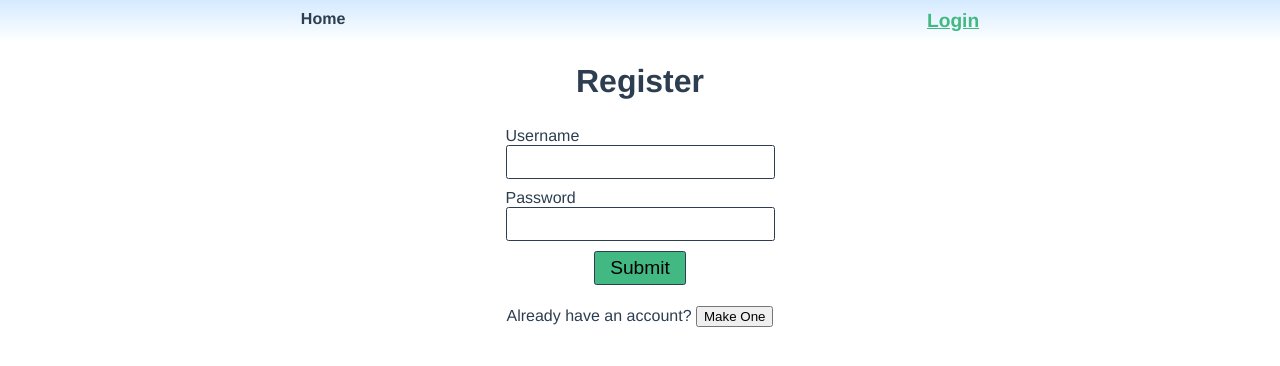
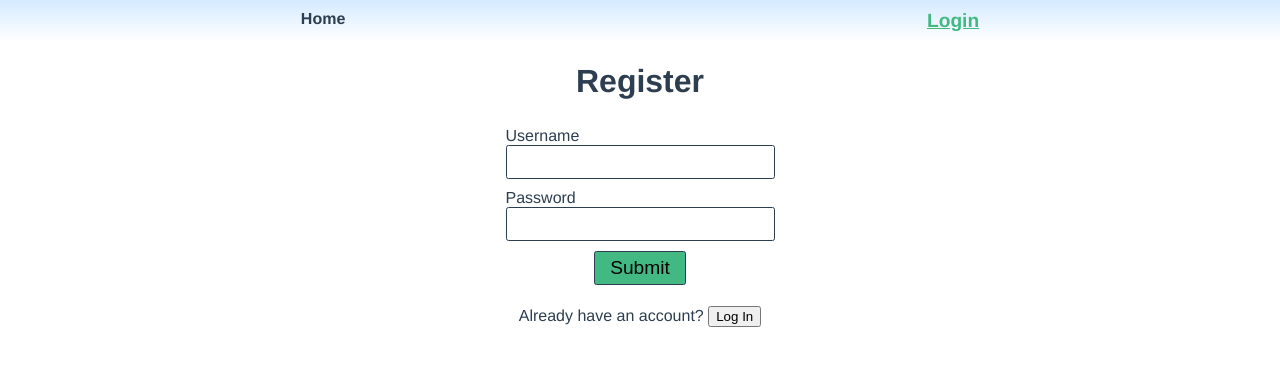
Before and after one commit to brellin/CustomTrackerFrontend, a Vue app: page /login in a window 1280 px wide. Both pictures are taken after a click on the button "Make One". Shown: the top 366 px of the page. Built offline with nearby package versions, Linux system fonts and the light colour scheme.

Commit message:
change text

```diff
--- a/src/views/Login.vue
+++ b/src/views/Login.vue
@@ -19,7 +19,7 @@
     </p>
     <p v-else>
       Already have an account?
-      <button v-on:click="setRegistered()">Make One</button>
+      <button v-on:click="setRegistered()">Log In</button>
     </p>
   </div>
 </template>
```
